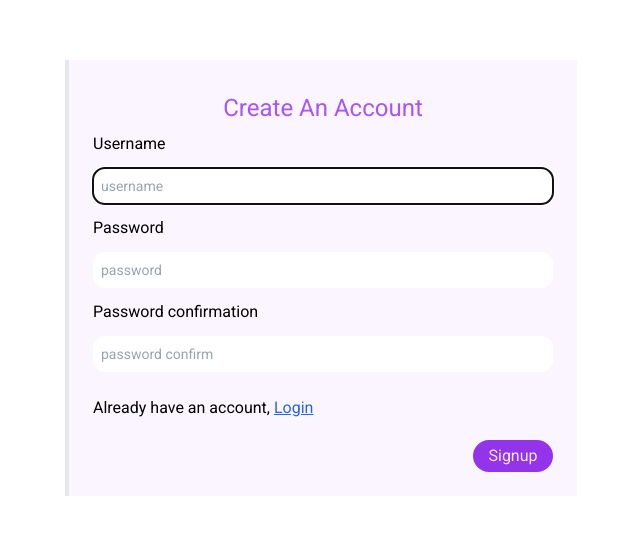
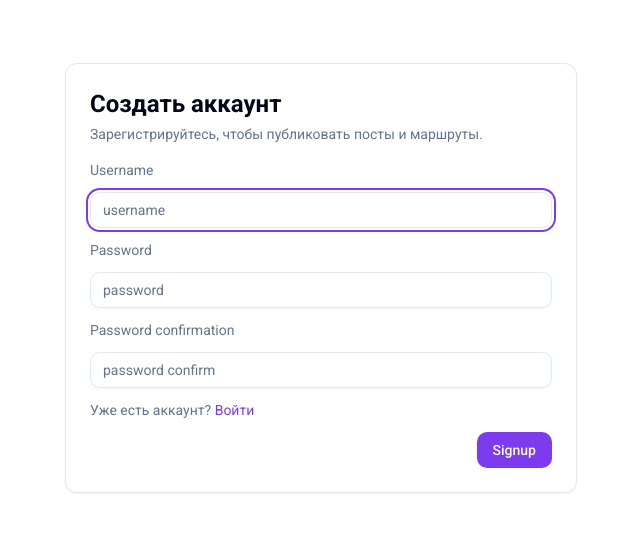
Before and after one commit to HardM1nd/V-One, a React (Create React App) app in the folder frontend/: page /signup in a window 1280 px wide. Shown: the part 122-656 px from the top of the page, without its empty margins (319-959 px from the left). Built offline with nearby package versions, Linux system fonts and the light colour scheme.

Commit message:
Polish auth pages

```diff
--- a/frontend/src/components/Auth/SignIn.js
+++ b/frontend/src/components/Auth/SignIn.js
@@ -1,6 +1,9 @@
 import React, { useState, useEffect } from "react";
 import useUserContext from "../../contexts/UserContext";
 import { Navigate, Link } from "react-router-dom";
+import { Button } from "../ui/button";
+import { Card, CardContent } from "../ui/card";
+import { Input } from "../ui/input";
 
 const demoUser = {
     username: "DemoUser",
@@ -42,28 +45,34 @@ export default function SignIn() {
 
     if (user) return <Navigate to="/" />;
     return (
-        <main className="w-screen h-screen flex items-center justify-center">
-            <div className="w-[90vw] bg-purple-50 max-w-lg p-6 h-max-content rounded-lgz border-l-4">
-                <h1 className="text-2xl text-purple-500 flex justify-center gap-1 items-center m-2">
-                    Login To V-One
-                </h1>
+        <main className="w-screen h-screen flex items-center justify-center bg-background">
+            <Card className="w-[90vw] max-w-lg">
+                <CardContent className="p-6 space-y-4">
+                    <div className="space-y-1">
+                        <h1 className="text-2xl font-semibold">Вход в V-One</h1>
+                        <p className="text-sm text-muted-foreground">
+                            Добро пожаловать! Войдите в аккаунт.
+                        </p>
+                    </div>
                     <form onSubmit={(e) => handleSubmit(e)} className="w-full flex flex-col gap-3">
-                    <label htmlFor="signup-username">Username</label>
-                    <input
+                        <label htmlFor="signup-username" className="text-sm text-muted-foreground">
+                            Username
+                        </label>
+                        <Input
                             type="text"
                             autoFocus
                             name="username"
                             required
                             value={formData.username}
-                        className="rounded-lg p-2 text-sm"
                             onChange={handleChange}
                             placeholder="username"
                             id="signup-username"
                         />
-                    <label htmlFor="signup-password">Password</label>
-                    <input
+                        <label htmlFor="signup-password" className="text-sm text-muted-foreground">
+                            Password
+                        </label>
+                        <Input
                             type="password"
-                        className="rounded-lg p-2 text-sm"
                             name="password"
                             id="signup-password"
                             required
@@ -71,25 +80,21 @@ export default function SignIn() {
                             onChange={handleChange}
                             placeholder="password"
                         />
-                    <p className="mt-3">
-                        Don't have an account,{" "}
-                        <Link to="/signup" className="underline text-blue-600">
-                            Signup
+                        <p className="text-sm text-muted-foreground">
+                            Нет аккаунта?{" "}
+                            <Link to="/signup" className="text-primary hover:underline">
+                                Регистрация
                             </Link>
                         </p>
                         <div className="flex justify-end items-center gap-2">
-                        <button className="bg-purple-600 text-purple-100 rounded-full px-2 w-20 py-1">
-                            Login
-                        </button>
-                        <button
-                            className="bg-blue-500 text-purple-100 rounded-lg px-2 w-max-content py-1"
-                            onClick={loginInHasDemo}
-                        >
+                            <Button type="submit">Login</Button>
+                            <Button type="button" variant="outline" onClick={loginInHasDemo}>
                                 Login As Demo User
-                        </button>
+                            </Button>
                         </div>
                     </form>
-            </div>
+                </CardContent>
+            </Card>
         </main>
     );
 }
--- a/frontend/src/components/Auth/Signup.js
+++ b/frontend/src/components/Auth/Signup.js
@@ -1,6 +1,9 @@
 import React, { useState } from "react";
 import useUserContext from "../../contexts/UserContext";
 import { Navigate, Link } from "react-router-dom";
+import { Button } from "../ui/button";
+import { Card, CardContent } from "../ui/card";
+import { Input } from "../ui/input";
 
 const validUsernamePattern = /^[\w.@+-]+$/;
 
@@ -42,36 +45,41 @@ export default function SignUp() {
 
     if (user) return <Navigate to="/" />;
     return (
-        <main className="w-screen h-screen flex items-center justify-center">
-            <div className="w-[90vw] bg-purple-50 max-w-lg p-6 h-max-content rounded-lgz border-l-4">
-                <h1 className="text-2xl text-purple-500 flex justify-center gap-1 items-center m-2">
-
-                    Create An Account
-                </h1>
+        <main className="w-screen h-screen flex items-center justify-center bg-background">
+            <Card className="w-[90vw] max-w-lg">
+                <CardContent className="p-6 space-y-4">
+                    <div className="space-y-1">
+                        <h1 className="text-2xl font-semibold">Создать аккаунт</h1>
+                        <p className="text-sm text-muted-foreground">
+                            Зарегистрируйтесь, чтобы публиковать посты и маршруты.
+                        </p>
+                    </div>
                     <form onSubmit={(e) => handleSubmit(e)} className="w-full flex flex-col gap-3">
-                    <label htmlFor="signup-username">Username</label>
+                        <label htmlFor="signup-username" className="text-sm text-muted-foreground">
+                            Username
+                        </label>
 
                         {usernameError && (
                             <p className="text-sm text-red-500">
                                 Invalid username, only letters, numbers, and @/./+/-/_ characters.
                             </p>
                         )}
-                    <input
+                        <Input
                             type="text"
                             autoFocus
                             name="username"
                             required
-                        className="rounded-lg p-2 text-sm"
                             onChange={handleChange}
                             value={formData.username}
                             placeholder="username"
                             id="signup-username"
                         />
                         {passwordError && <p className="text-sm text-red-500">invalid password</p>}
-                    <label htmlFor="signup-password">Password</label>
-                    <input
+                        <label htmlFor="signup-password" className="text-sm text-muted-foreground">
+                            Password
+                        </label>
+                        <Input
                             type="password"
-                        className="rounded-lg p-2 text-sm"
                             name="password"
                             id="signup-password"
                             required
@@ -80,10 +88,14 @@ export default function SignUp() {
                             placeholder="password"
                         />
 
-                    <label htmlFor="signup-password-confirm">Password confirmation</label>
-                    <input
+                        <label
+                            htmlFor="signup-password-confirm"
+                            className="text-sm text-muted-foreground"
+                        >
+                            Password confirmation
+                        </label>
+                        <Input
                             type="password"
-                        className="rounded-lg p-2 text-sm"
                             name="passwordConfirm"
                             id="signup-password-confirm"
                             value={formData.passwordConfirm}
@@ -91,19 +103,18 @@ export default function SignUp() {
                             onChange={handleChange}
                             placeholder="password confirm"
                         />
-                    <p className="mt-3">
-                        Already have an account,{" "}
-                        <Link to="/signin" className="underline text-blue-600">
-                            Login
+                        <p className="text-sm text-muted-foreground">
+                            Уже есть аккаунт?{" "}
+                            <Link to="/signin" className="text-primary hover:underline">
+                                Войти
                             </Link>
                         </p>
-                    <div>
-                        <button className="bg-purple-600 text-purple-100 rounded-full px-2 w-20 py-1 float-right mt-2">
-                            Signup
-                        </button>
+                        <div className="flex justify-end">
+                            <Button type="submit">Signup</Button>
                         </div>
                     </form>
-            </div>
+                </CardContent>
+            </Card>
         </main>
     );
 }
```
Lines whose indentation alone changed are shown as unchanged.
